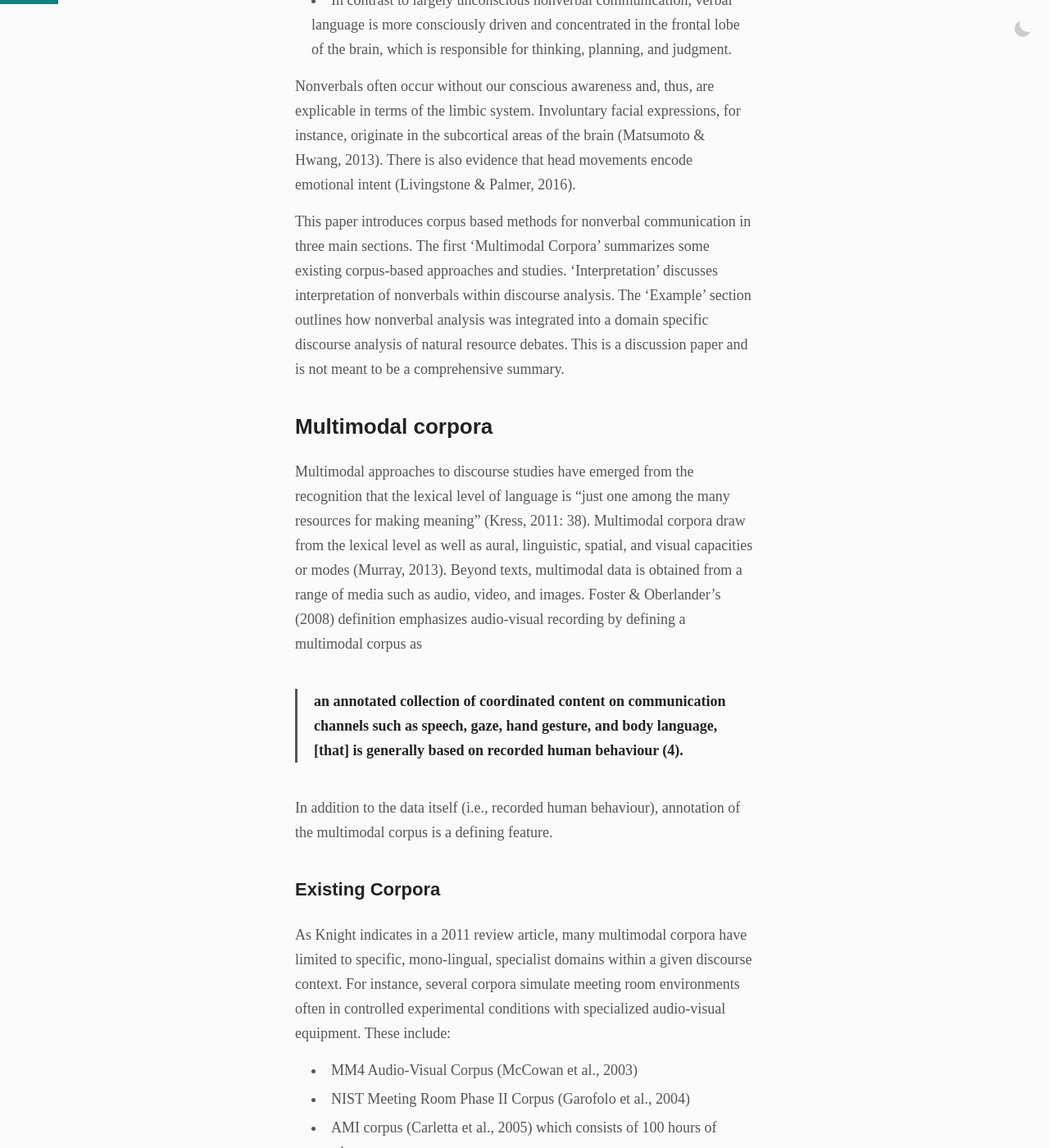
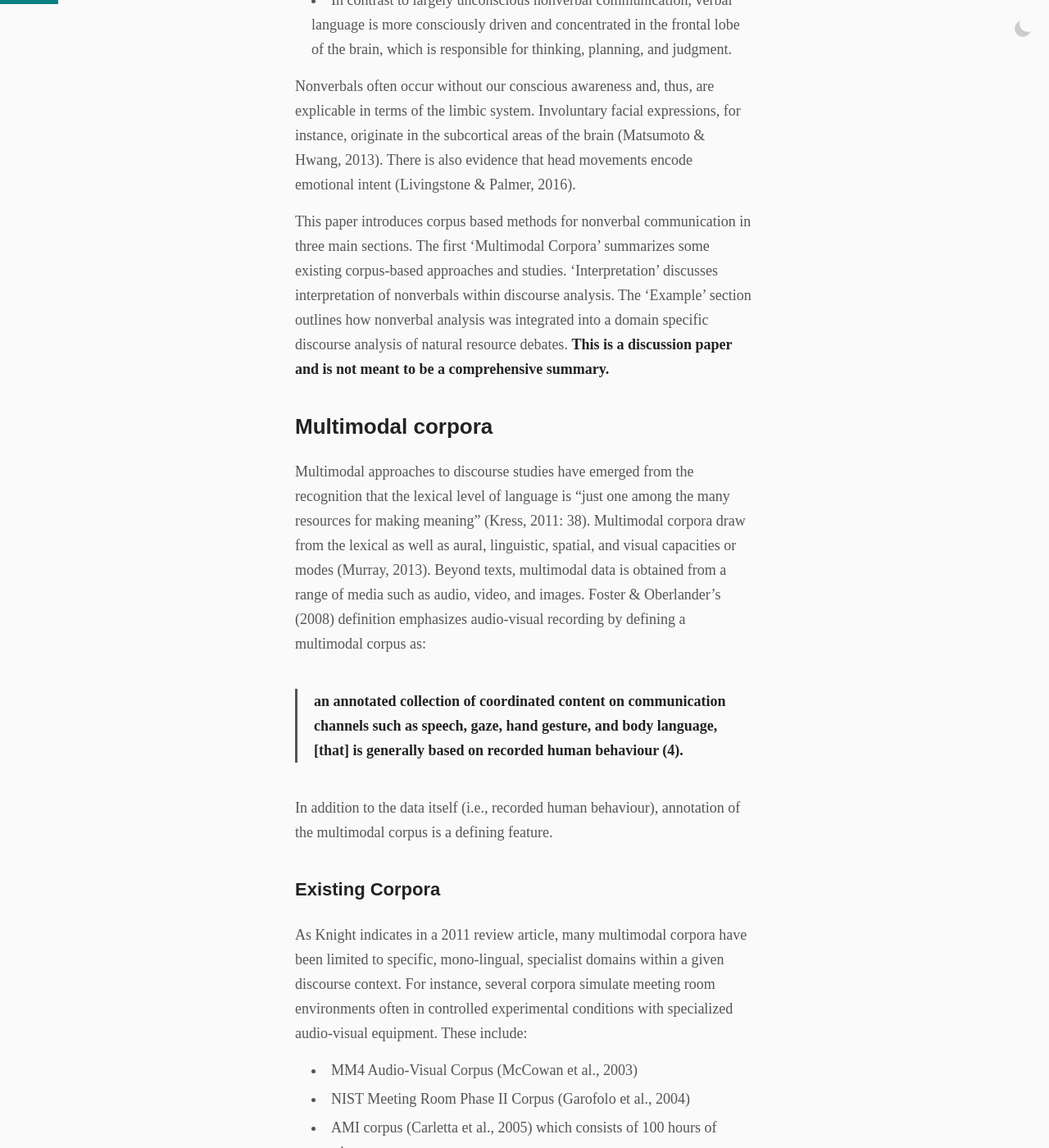
Before and after one commit to craigmateo/palabra, a Jekyll site: the page built from _posts/2022-11-01-nonverbal-communication.md, in a window 1280 px wide and 1400 px high, scrolled down 1278 px. Shown: the whole window at 82% size. Built offline with Jekyll 4.4.1, drawn with Linux system fonts in a browser that asks for light colours; some web fonts are replaced; comment, search, counter and statistics services are not loaded; some of the changed text lies outside the part shown.

```diff
--- a/_config.yml
+++ b/_config.yml
@@ -22,7 +22,7 @@ useAnalytics: true
 linkedin: 'https://www.linkedin.com/in/craigfrayne/'
 github: 'https://github.com/craigmateo'
 codepen: 'https://codepen.io/cfrayne'
-email: 'mailto:craigfrayne@gmail.com'
+email: 'craigfrayne@gmail.com'
 formspree: https://formspree.io/f/xxxxxxxx
 googleAnalyticsTrackingCode: UA-53769335-1
 
--- a/_posts/2022-11-01-nonverbal-communication.md
+++ b/_posts/2022-11-01-nonverbal-communication.md
@@ -20,11 +20,11 @@ The importance of nonverbals is supported by research in cognitive sciences sugg
 
 Nonverbals often occur without our conscious awareness and, thus, are explicable in terms of the limbic system. Involuntary facial expressions, for instance, originate in the subcortical areas of the brain (Matsumoto & Hwang, 2013). There is also evidence that head movements encode emotional intent (Livingstone & Palmer, 2016).
 
-This paper introduces corpus based methods for nonverbal communication in three main sections. The first ‘Multimodal Corpora’ summarizes some existing corpus-based approaches and studies. ‘Interpretation’ discusses interpretation of nonverbals within discourse analysis. The ‘Example’ section outlines how nonverbal analysis was integrated into a domain specific discourse analysis of natural resource debates. This is a discussion paper and is not meant to be a comprehensive summary.
+This paper introduces corpus based methods for nonverbal communication in three main sections. The first ‘Multimodal Corpora’ summarizes some existing corpus-based approaches and studies. ‘Interpretation’ discusses interpretation of nonverbals within discourse analysis. The ‘Example’ section outlines how nonverbal analysis was integrated into a domain specific discourse analysis of natural resource debates. **This is a discussion paper and is not meant to be a comprehensive summary.**
 
 ## Multimodal corpora
 
-Multimodal approaches to discourse studies have emerged from the recognition that the lexical level of language is “just one among the many resources for making meaning” (Kress, 2011: 38). Multimodal corpora draw from the lexical level as well as aural, linguistic, spatial, and visual capacities or modes (Murray, 2013). Beyond texts, multimodal data is obtained from a range of media such as audio, video, and images. Foster & Oberlander's (2008) definition emphasizes audio-visual recording by defining a multimodal corpus as
+Multimodal approaches to discourse studies have emerged from the recognition that the lexical level of language is “just one among the many resources for making meaning” (Kress, 2011: 38). Multimodal corpora draw from the lexical as well as aural, linguistic, spatial, and visual capacities or modes (Murray, 2013). Beyond texts, multimodal data is obtained from a range of media such as audio, video, and images. Foster & Oberlander's (2008) definition emphasizes audio-visual recording by defining a multimodal corpus as:
 
 > an annotated collection of coordinated content on communication channels such as speech, gaze, hand gesture, and body language, [that] is generally based on recorded human behaviour (4).
 
@@ -32,7 +32,7 @@ In addition to the data itself (i.e., recorded human behaviour), annotation of t
 
 ### Existing Corpora
 
-As Knight indicates in a 2011 review article, many multimodal corpora have limited to specific, mono-lingual, specialist domains within a given discourse context. For instance, several corpora simulate meeting room environments often in controlled experimental conditions with specialized audio-visual equipment. These include:
+As Knight indicates in a 2011 review article, many multimodal corpora have been limited to specific, mono-lingual, specialist domains within a given discourse context. For instance, several corpora simulate meeting room environments often in controlled experimental conditions with specialized audio-visual equipment. These include:
 
 * MM4 Audio-Visual Corpus (McCowan et al., 2003)
 * NIST Meeting Room Phase II Corpus (Garofolo et al., 2004)
```
Also changed, not shown: other parts of _posts/2022-11-01-nonverbal-communication.md (+3 -3 lines).
